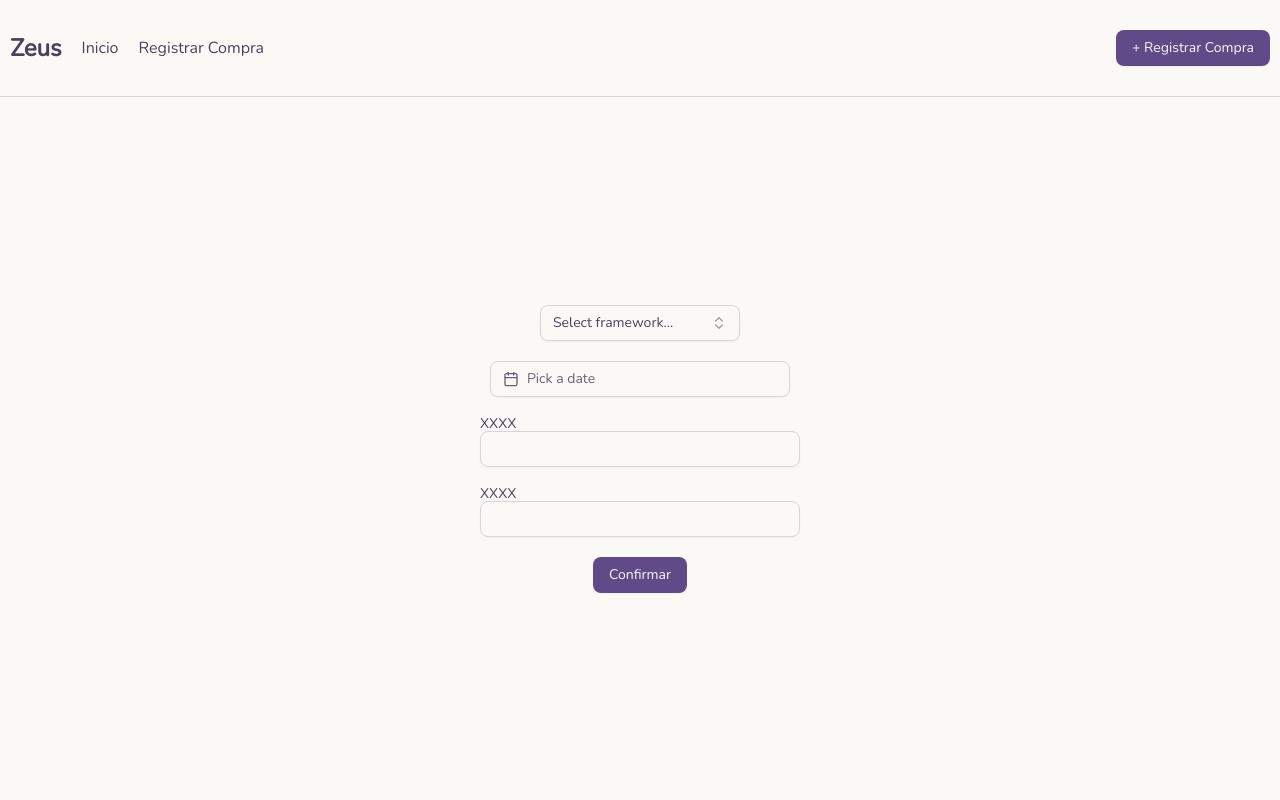
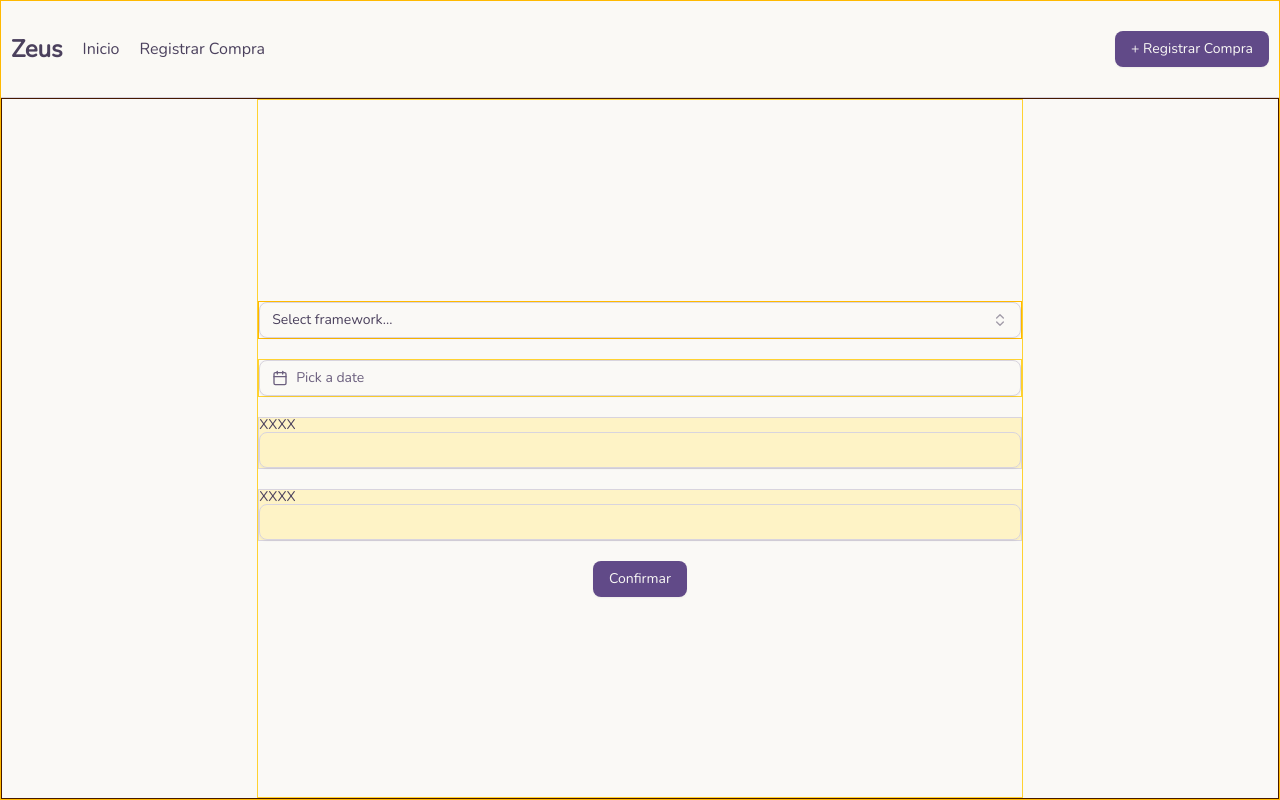
Before and after one commit to valentimdev/zeus_front, a React (Vite) app: page /registros in a window 1280 px wide. Built offline with nearby package versions, Linux system fonts and the light colour scheme.

Commit message:
setando a aba de registro de compra

```diff
--- a/src/App.tsx
+++ b/src/App.tsx
@@ -9,10 +9,10 @@ import HomePage from './pages/HomePage.tsx';
 
 function App() {
   return (
-    <div className="flex flex-col h-screen">
+    <div className="flex flex-col h-screen w-screen border border-amber-400">
       <Header />
-      <main className='flex-1 p-4 sm:p-6 md:p-8'>
-      <Outlet></Outlet>
+      <main className="flex h-full w-full items-center justify-center border border-amber-950">
+        <Outlet></Outlet>
       </main>
     </div>
   );
--- a/src/components/Combobox.tsx
+++ b/src/components/Combobox.tsx
@@ -1,10 +1,10 @@
-"use client"
+'use client';
 
-import * as React from "react"
-import { Check, ChevronsUpDown } from "lucide-react"
+import * as React from 'react';
+import { Check, ChevronsUpDown } from 'lucide-react';
 
-import { cn } from "@/lib/utils"
-import { Button } from "@/components/ui/button"
+import { cn } from '@/lib/utils';
+import { Button } from '@/components/ui/button';
 import {
   Command,
   CommandEmpty,
@@ -12,54 +12,56 @@ import {
   CommandInput,
   CommandItem,
   CommandList,
-} from "@/components/ui/command"
+} from '@/components/ui/command';
 import {
   Popover,
   PopoverContent,
   PopoverTrigger,
-} from "@/components/ui/popover"
+} from '@/components/ui/popover';
 
 const frameworks = [
   {
-    value: "next.js",
-    label: "Next.js",
+    value: 'next.js',
+    label: 'Next.js',
   },
   {
-    value: "sveltekit",
-    label: "SvelteKit",
+    value: 'sveltekit',
+    label: 'SvelteKit',
   },
   {
-    value: "nuxt.js",
-    label: "Nuxt.js",
+    value: 'nuxt.js',
+    label: 'Nuxt.js',
   },
   {
-    value: "remix",
-    label: "Remix",
+    value: 'remix',
+    label: 'Remix',
   },
   {
-    value: "astro",
-    label: "Astro",
+    value: 'astro',
+    label: 'Astro',
   },
-]
+];
 
 export function Combobox() {
-  const [open, setOpen] = React.useState(false)
-  const [value, setValue] = React.useState("")
+  const [open, setOpen] = React.useState(false);
+  const [value, setValue] = React.useState('');
 
   return (
     <Popover open={open} onOpenChange={setOpen}>
       <PopoverTrigger asChild>
+        <div className='flex w-full border border-amber-400'>
           <Button
             variant="outline"
             role="combobox"
             aria-expanded={open}
-          className="w-[200px] justify-between"
+            className="w-full justify-between"
           >
             {value
               ? frameworks.find((framework) => framework.value === value)?.label
-            : "Select framework..."}
+              : 'Select framework...'}
             <ChevronsUpDown className="opacity-50" />
           </Button>
+        </div>
       </PopoverTrigger>
       <PopoverContent className="w-[200px] p-0">
         <Command>
@@ -72,15 +74,15 @@ export function Combobox() {
                   key={framework.value}
                   value={framework.value}
                   onSelect={(currentValue) => {
-                    setValue(currentValue === value ? "" : currentValue)
-                    setOpen(false)
+                    setValue(currentValue === value ? '' : currentValue);
+                    setOpen(false);
                   }}
                 >
                   {framework.label}
                   <Check
                     className={cn(
-                      "ml-auto",
-                      value === framework.value ? "opacity-100" : "opacity-0"
+                      'ml-auto',
+                      value === framework.value ? 'opacity-100' : 'opacity-0'
                     )}
                   />
                 </CommandItem>
@@ -90,6 +92,6 @@ export function Combobox() {
         </Command>
       </PopoverContent>
     </Popover>
-  )
+  );
 }
 export default Combobox;
--- a/src/components/DayPicker.tsx
+++ b/src/components/DayPicker.tsx
@@ -16,14 +16,16 @@ function DayPicker() {
   return (
     <Popover open={open} onOpenChange={setOpen}>
       <PopoverTrigger asChild>
+        <div className='flex w-full border border-amber-300'>
           <Button
             variant="outline"
             data-empty={!date}
-          className="data-[empty=true]:text-muted-foreground w-[300px] justify-start text-left font-normal"
+            className="data-[empty=true]:text-muted-foreground w-full justify-start text-left font-normal"
           >
             <CalendarIcon />
             {date ? format(date, 'PPP') : <span>Pick a date</span>}
           </Button>
+        </div>
       </PopoverTrigger>
       <PopoverContent className="w-auto p-0">
         <Calendar
--- a/src/components/InputTextBox.tsx
+++ b/src/components/InputTextBox.tsx
@@ -6,9 +6,9 @@ import { Label } from './ui/label';
 
 function InputTextBox() {
   return (
-    <div>
+    <div className='w-full border border bg-amber-100'>
       <Label htmlFor="email">XXXX</Label>
-      <Input className="w-80"></Input>
+      <Input className="w-full"></Input>
     </div>
   );
 }
--- /dev/null
+++ b/src/components/RegistrarCompra.tsx
@@ -0,0 +1,51 @@
+import { Button } from "@/components/ui/button"
+import {
+  Dialog,
+  DialogClose,
+  DialogContent,
+  DialogDescription,
+  DialogFooter,
+  DialogHeader,
+  DialogTitle,
+  DialogTrigger,
+} from "@/components/ui/dialog"
+import { Input } from "@/components/ui/input"
+import { Label } from "@/components/ui/label"
+
+export function RegistrarCompra() {
+  return (
+    <Dialog>
+      <form>
+        <DialogTrigger asChild>
+          <Button variant="outline">Open Dialog</Button>
+        </DialogTrigger>
+        <DialogContent className="sm:max-w-[425px]">
+          <DialogHeader>
+            <DialogTitle>Edit profile</DialogTitle>
+            <DialogDescription>
+              Make changes to your profile here. Click save when you&apos;re
+              done.
+            </DialogDescription>
+          </DialogHeader>
+          <div className="grid gap-4">
+            <div className="grid gap-3">
+              <Label htmlFor="name-1">Name</Label>
+              <Input id="name-1" name="name" defaultValue="Pedro Duarte" />
+            </div>
+            <div className="grid gap-3">
+              <Label htmlFor="username-1">Username</Label>
+              <Input id="username-1" name="username" defaultValue="@peduarte" />
+            </div>
+          </div>
+          <DialogFooter>
+            <DialogClose asChild>
+              <Button variant="outline">Cancel</Button>
+            </DialogClose>
+            <Button type="submit">Save changes</Button>
+          </DialogFooter>
+        </DialogContent>
+      </form>
+    </Dialog>
+  )
+}
+export default RegistrarCompra;
--- a/src/pages/RegistrosPage.tsx
+++ b/src/pages/RegistrosPage.tsx
@@ -7,7 +7,7 @@ import { Button } from '@/components/ui/button';
 function RegistrosPage() {
   const [date, setDate] = React.useState<Date>();
   return (
-    <div className="flex flex-col items-center justify-center h-full  gap-5 border-amber-300 bg">
+    <div className="flex flex-col items-center justify-center h-full w-[60%] gap-5 border border-amber-300">
       <Combobox />
       <DayPicker />
       <InputTextBox></InputTextBox>
```
Lines whose indentation alone changed are shown as unchanged.
